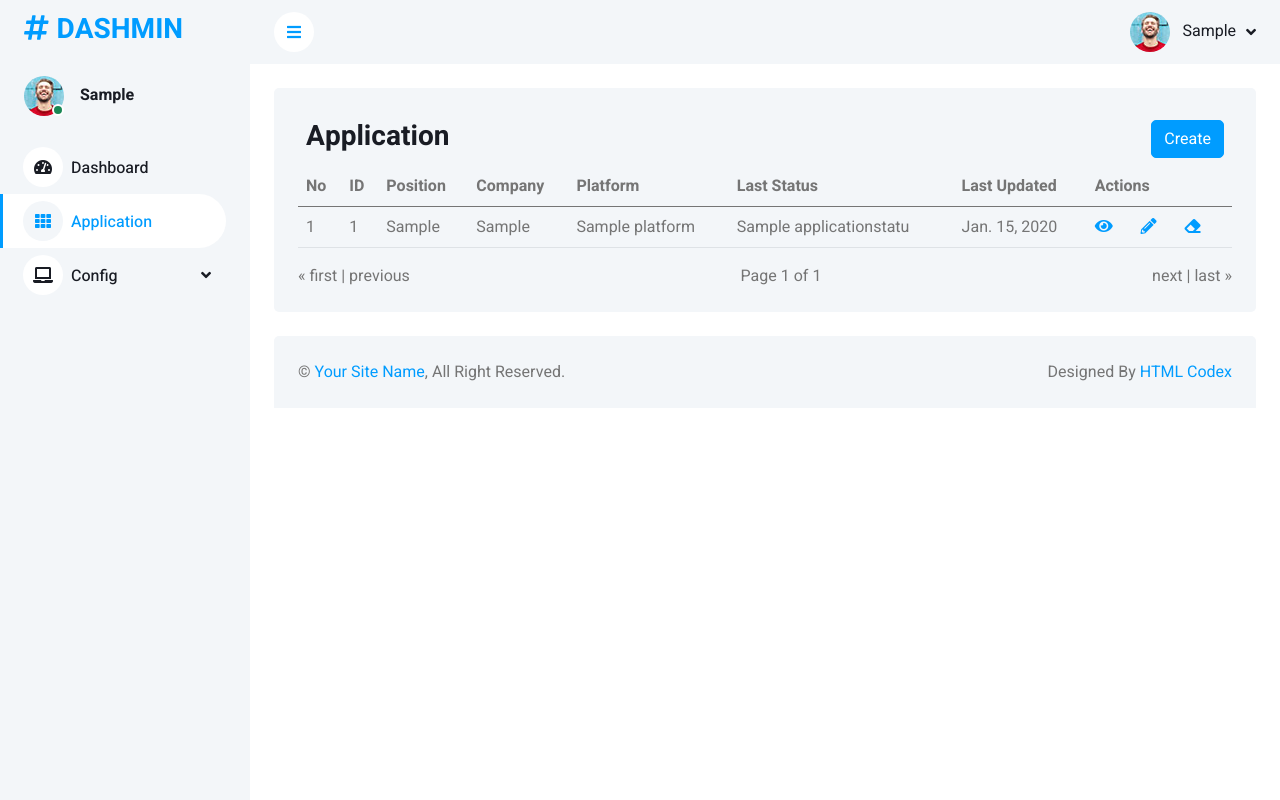
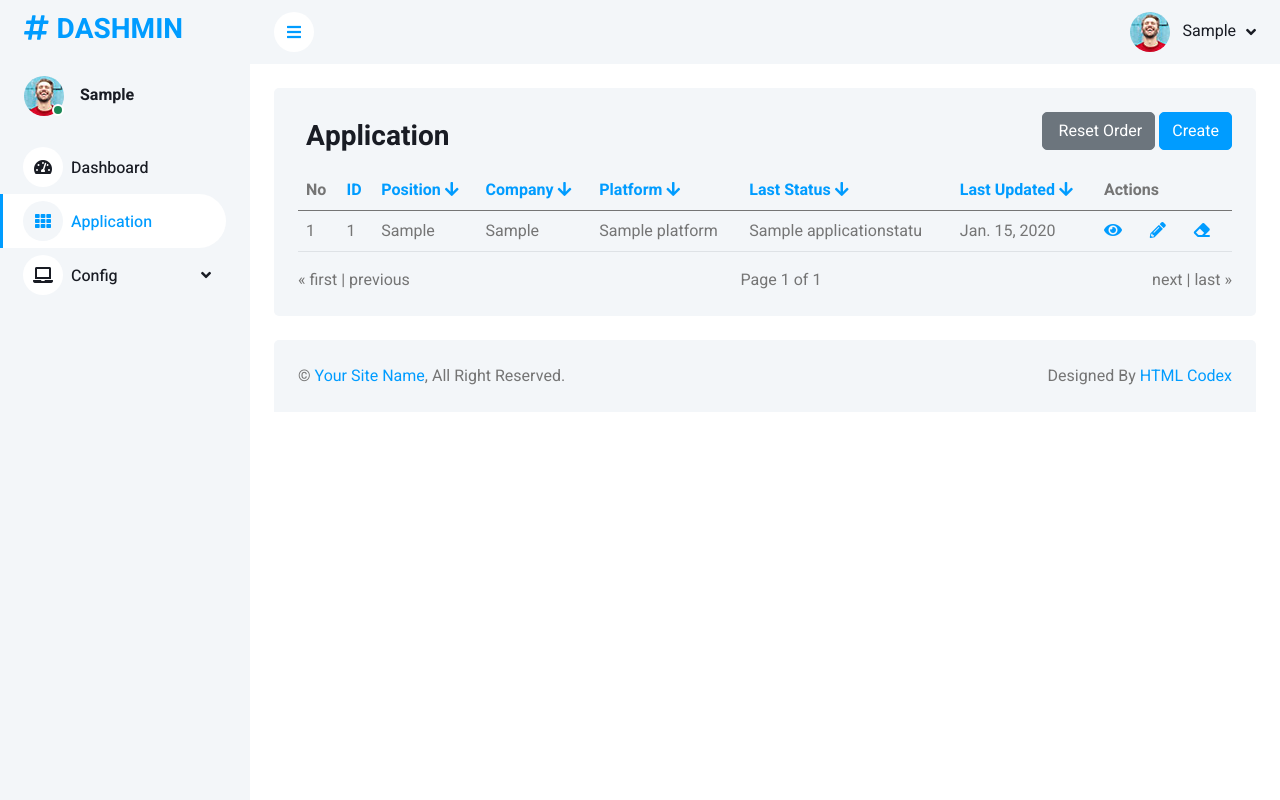
Before and after one commit to andre-fajar-n/Application-Tracker, a Django app: page /application in a window 1280 px wide. Run offline with Django 4.2, Linux system fonts and the light colour scheme; a user stored in the database is signed in; tables that the repository leaves empty hold one stand-in row (values such as "Sample post"); parts of the project's set-up code (start-up, migrations or seed data) failed here and were passed over; some libraries are stand-ins or nearby versions.

Commit message:
feat(application): add order by in header table

```diff
--- a/application_tracker/templates/component/list_table.html
+++ b/application_tracker/templates/component/list_table.html
@@ -13,12 +13,19 @@
     <div class="row g-4">
         <div class="col-12">
             <div class="bg-light rounded h-100 p-4">
-                <div class="title-table">
+                <div class="title-table d-flex justify-content-between mb-2">
                     {% block table_title %}
                     {% endblock %}
-                    <a href="{{create_url}}">
-                        <button type="button" class="btn btn-primary m-2">Create</button>
-                    </a>
+                    <div>
+                        <a href="?">
+                            <button type="button" class="btn btn-secondary">
+                                <i class="fa fa-refresh"></i> Reset Order
+                            </button>
+                        </a>
+                        <a href="{{ create_url }}">
+                            <button type="button" class="btn btn-primary">Create</button>
+                        </a>
+                    </div>
                 </div>
                 {% include '../component/error_message.html' %}
                 <div class="table-responsive">
--- a/application_tracker/templates/page/application/list.html
+++ b/application_tracker/templates/page/application/list.html
@@ -1,4 +1,5 @@
 {% extends '../../component/list_table.html' %}
+{% load custom_filters %}
 
 {% block title %}
 <title>List Application</title>
@@ -11,12 +12,33 @@
 {% block table_header %}
 <tr>
     <th scope="col">No</th>
-    <th scope="col">ID</th>
-    <th scope="col">Position</th>
-    <th scope="col">Company</th>
-    <th scope="col">Platform</th>
-    <th scope="col">Last Status</th>
-    <th scope="col">Last Updated</th>
+    <th scope="col"><a href="?sort=id&direction={{ current_direction|toggle_sort_direction }}">
+        ID
+        {% if current_sort == 'id' %}
+            <i class="fa {{ current_direction|show_arrow_order_by }}"></i>
+        {% endif %}
+    </a></th>
+
+    <th scope="col"><a href="?sort=position&direction={{ current_direction|toggle_sort_direction }}">
+        Position
+        <i class="fa {{ current_direction|show_arrow_order_by }}"></i>
+    </a></th>
+    <th scope="col"><a href="?sort=company&direction={{ current_direction|toggle_sort_direction }}">
+        Company
+        <i class="fa {{ current_direction|show_arrow_order_by }}"></i>
+    </a></th>
+    <th scope="col"><a href="?sort=platform&direction={{ current_direction|toggle_sort_direction }}">
+        Platform
+        <i class="fa {{ current_direction|show_arrow_order_by }}"></i>
+    </a></th>
+    <th scope="col"><a href="?sort=last_status&direction={{ current_direction|toggle_sort_direction }}">
+        Last Status
+        <i class="fa {{ current_direction|show_arrow_order_by }}"></i>
+    </a></th>
+    <th scope="col"><a href="?sort=last_updated&direction={{ current_direction|toggle_sort_direction }}">
+        Last Updated
+        <i class="fa {{ current_direction|show_arrow_order_by }}"></i>
+    </a></th>
     <th scope="col">Actions</th>
 </tr>
 {% endblock %}
--- /dev/null
+++ b/application_tracker/templatetags/custom_filters.py
@@ -0,0 +1,11 @@
+from django import template
+
+register = template.Library()
+
+@register.filter
+def toggle_sort_direction(current_direction):
+    return "asc" if current_direction == "desc" else "desc"
+
+@register.filter
+def show_arrow_order_by(current_direction):
+    return "fa-arrow-up" if current_direction == "asc" else "fa-arrow-down"
--- a/application_tracker/views/application.py
+++ b/application_tracker/views/application.py
@@ -33,8 +33,22 @@ class GetAll(View):
     def get(self, request):
         pagination_request = GetPaginationRequest()
 
-        application_status = Application.objects.all().order_by("id")
-        application_status = application_status.filter(user=request.user.id)
+        # Get sort field and direction from query parameters
+        sort_field = request.GET.get("sort", "")  # Default sorting field
+        sort_direction = request.GET.get("direction", "")  # Default sorting direction
+
+        # Validate direction and prepare ordering string
+        if sort_direction == "desc":
+            order_by = f"-{sort_field}"
+        else:
+            order_by = sort_field
+
+        # Reset to default if no sorting parameters are provided
+        if not request.GET.get("sort") and not request.GET.get("direction"):
+            order_by = "-created_at"  # Default order by ID ascending
+
+        application_status = Application.objects.all()
+        application_status = application_status.filter(user=request.user.id).order_by(order_by)
 
         paginator = Paginator(application_status, pagination_request.get_per_page(request))
 
@@ -42,6 +56,8 @@ class GetAll(View):
 
         self.context["pagination_data"] = data
         self.context["is_application"] = "active"
+        self.context["current_sort"] = sort_field
+        self.context["current_direction"] = sort_direction
 
         return render(request, self.template, self.context)
 
--- a/requirements.txt
+++ b/requirements.txt
@@ -3,8 +3,9 @@ Django==4.2.3
 django-cors-headers==4.2.0
 djangorestframework==3.14.0
 gunicorn==20.1.0
-psycopg2-binary==2.9.6
-python-dotenv==1.0.0
+psycopg2-binary
+psycopg2
+python-dotenv
 pytz==2023.3
 sqlparse==0.4.4
 whitenoise==6.5.0
```
Also changed, not shown: application_tracker/templatetags/__init__.py (added).
